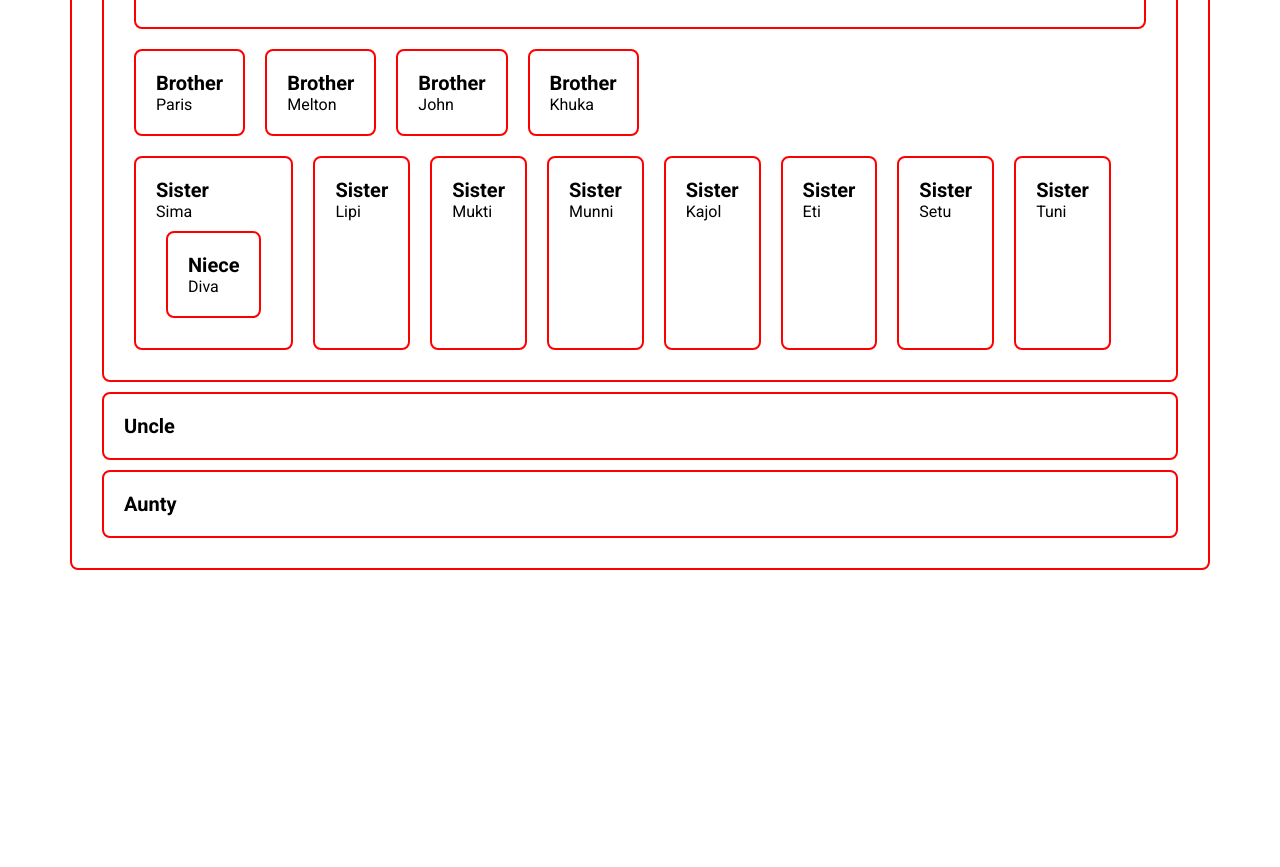
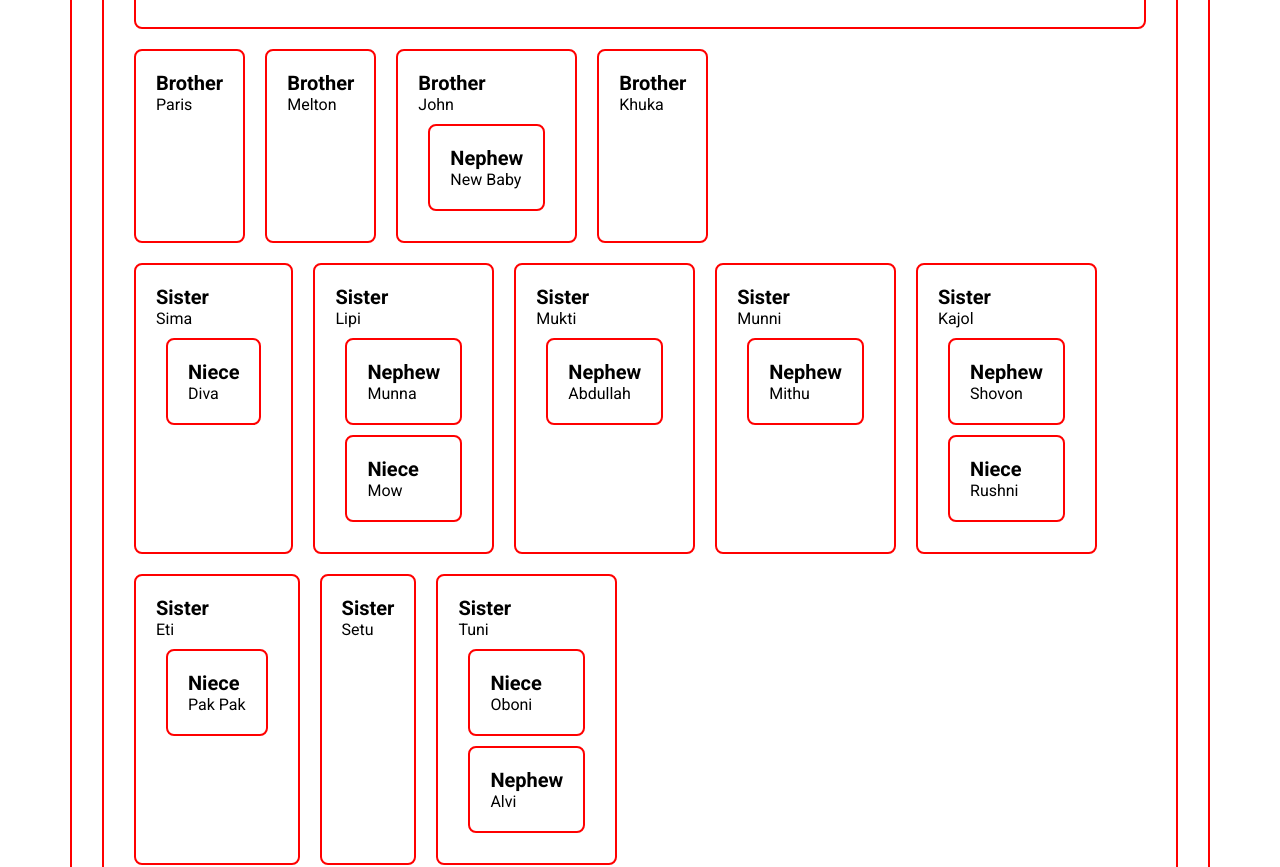
Before and after one commit to naimurcse/react-tshirt-shop, a React (Vite) app: page /grandpa in a window 1280 px wide. Shown: the part 320-1187 px from the top of the page. Before the commit the page ends 890 px from the top, so only its background shows below. Built offline with nearby package versions, Linux system fonts and the light colour scheme.

Commit message:
Distributed all niece and nephew to Brother and Sister component

```diff
--- a/src/component/Brother/Brother.jsx
+++ b/src/component/Brother/Brother.jsx
@@ -1,10 +1,12 @@
 import React from "react";
+import Nephew from "./../Nephew/Nephew";
 
 const Brother = ({ children }) => {
    return (
       <div className="area">
          <h3>Brother</h3>
          <p>{children}</p>
+         {children === "John" && <Nephew>New Baby</Nephew>}
       </div>
    );
 };
--- a/src/component/Grandpa/Grandpa.jsx
+++ b/src/component/Grandpa/Grandpa.jsx
@@ -5,16 +5,19 @@ import Aunty from "../Aunty/Aunty";
 import { createContext } from "react";
 
 export const LevelContext = createContext("Hello");
+export const RingContext = createContext("Gold");
 
 const Grandpa = () => {
    return (
       <div className="container area grandpa">
          <h3>Grandpa</h3>
-         <div className="">
-            <Father></Father>
-            <Uncle></Uncle>
-            <Aunty></Aunty>
-         </div>
+         <RingContext.Provider value="Golden Ring">
+            <div className="">
+               <Father></Father>
+               <Uncle></Uncle>
+               <Aunty></Aunty>
+            </div>
+         </RingContext.Provider>
       </div>
    );
 };
--- a/src/component/Nephew/Nephew.jsx
+++ b/src/component/Nephew/Nephew.jsx
@@ -1,5 +1,3 @@
-import React from "react";
-
 const Nephew = ({ children }) => {
    return (
       <div className="area">
--- a/src/component/Sister/Sister.jsx
+++ b/src/component/Sister/Sister.jsx
@@ -1,3 +1,4 @@
+import Nephew from "../Nephew/Nephew";
 import Niece from "../Niece/Niece";
 
 const Sister = ({ children }) => {
@@ -6,6 +7,15 @@ const Sister = ({ children }) => {
          <h3>Sister</h3>
          <p>{children}</p>
          {children === "Sima" && <Niece>Diva</Niece>}
+         {children === "Lipi" && <Nephew>Munna</Nephew>}
+         {children === "Lipi" && <Niece>Mow</Niece>}
+         {children === "Eti" && <Niece>Pak Pak</Niece>}
+         {children === "Mukti" && <Nephew>Abdullah</Nephew>}
+         {children === "Munni" && <Nephew>Mithu</Nephew>}
+         {children === "Kajol" && <Nephew>Shovon</Nephew>}
+         {children === "Kajol" && <Niece>Rushni</Niece>}
+         {children === "Tuni" && <Niece>Oboni</Niece>}
+         {children === "Tuni" && <Nephew>Alvi</Nephew>}
       </div>
    );
 };
--- a/src/index.css
+++ b/src/index.css
@@ -52,4 +52,5 @@ body {
 }
 .area-flex {
    display: flex;
+   flex-wrap: wrap;
 }
```
